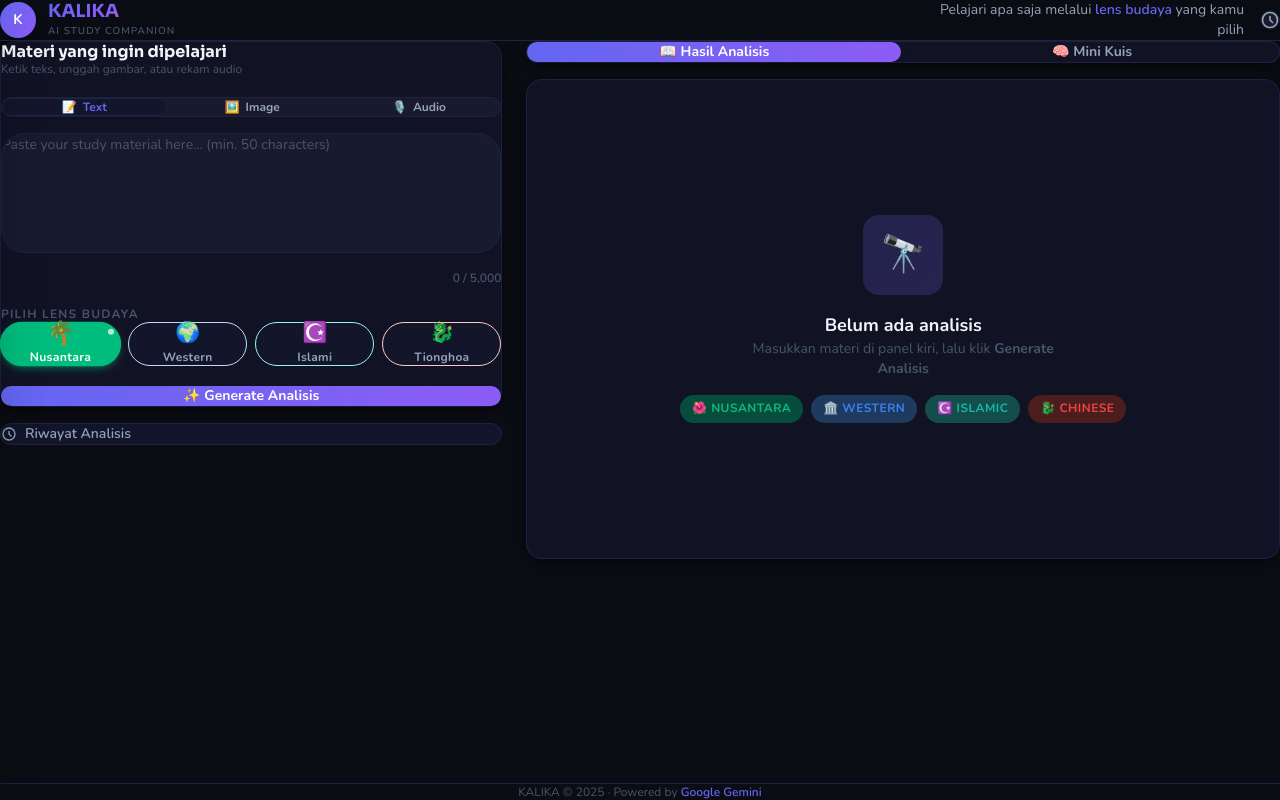
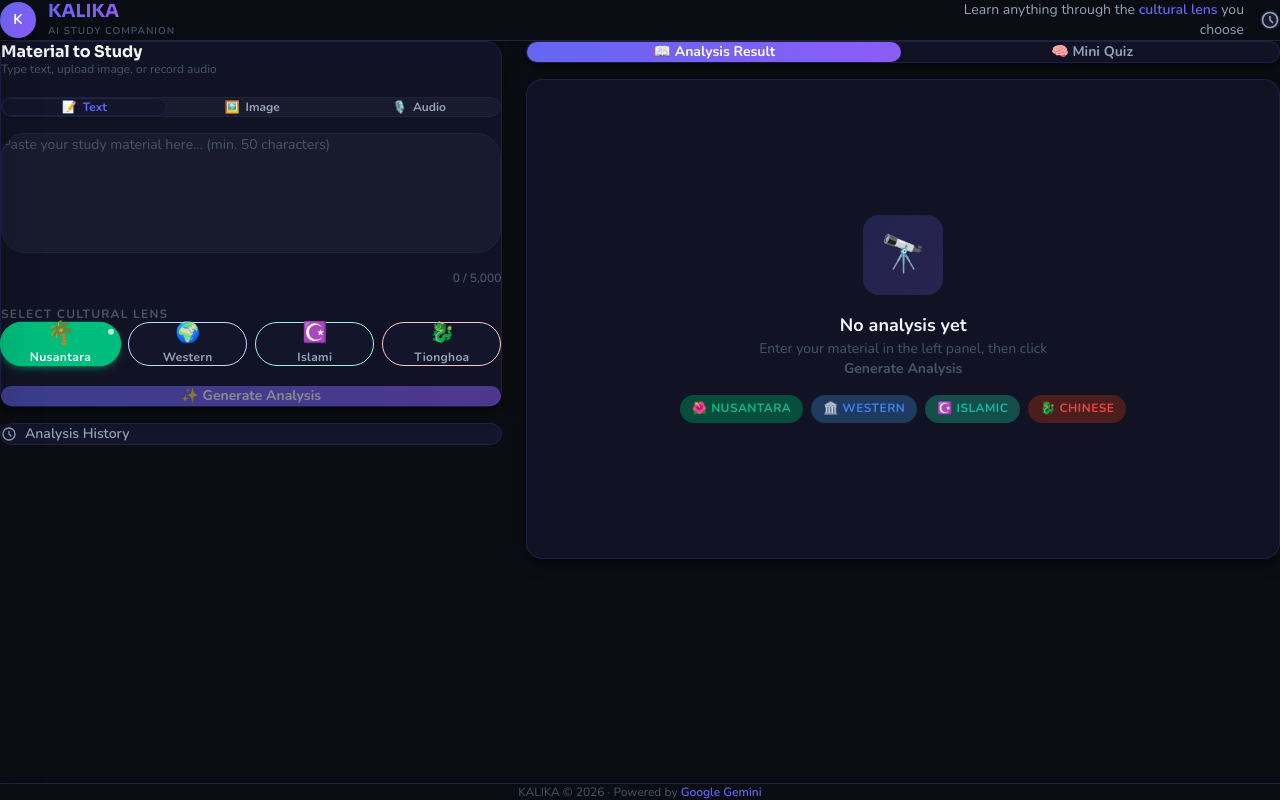
Before and after one commit to galiihajiip/kalika, a Next.js app: page / in a window 1280 px wide. Built offline with nearby package versions, Linux system fonts and the light colour scheme.

Commit message:
chore: auto-save [2026-03-24 14:44:12]

```diff
--- a/src/app/page.tsx
+++ b/src/app/page.tsx
@@ -13,10 +13,48 @@ type Tab = 'result' | 'quiz'
 
 // ─── Page ────────────────────────────────────────────────────────
 export default function HomePage() {
-  const { isLoading, resultData, quizData, activeTab, setActiveTab, history } =
+  const { isLoading, resultData, quizData, activeTab, setActiveTab, history, inputText, selectedLens, addToast, setResult, setLoading, addHistory } =
     useKalikaStore()
 
   const [historyOpen, setHistoryOpen] = useState(false)
+
+  // Generate Analysis Handle (Moved from old structure to connect)
+  const handleGenerate = async () => {
+    if (!inputText || inputText.length < 50) return
+    setLoading(true)
+
+    try {
+      const res = await fetch('/api/generate-lens', {
+        method: 'POST',
+        headers: { 'Content-Type': 'application/json' },
+        body: JSON.stringify({ text: inputText, lens: selectedLens }),
+      })
+
+      if (!res.ok) {
+        const errJson = await res.json()
+        throw new Error(errJson.error ?? 'Failed to generate analysis')
+      }
+
+      const json = await res.json()
+      // Store in Result
+      setResult(json.data)
+
+      // Add to history
+      addHistory({
+        id: `hist-${Date.now()}`,
+        inputText: inputText,
+        lens: selectedLens,
+        result: json.data,
+        timestamp: Date.now()
+      })
+
+      setActiveTab('result')
+    } catch(err: any) {
+      addToast({ message: err.message || 'Server error', type: 'error' })
+    } finally {
+      setLoading(false)
+    }
+  }
 
   return (
     <div className="min-h-screen flex flex-col bg-[var(--surface-bg)] transition-colors duration-300">
@@ -42,17 +80,17 @@ export default function HomePage() {
           <div className="flex items-center gap-4">
             {/* Tagline — hidden on mobile */}
             <p className="hidden md:block text-sm text-[var(--text-secondary)] max-w-xs text-right">
-              Pelajari apa saja melalui{' '}
-              <span className="text-[var(--kalika-primary)] font-semibold">lens budaya</span>{' '}
-              yang kamu pilih
+              Learn anything through the{' '}
+              <span className="text-[var(--kalika-primary)] font-semibold">cultural lens</span>{' '}
+              you choose
             </p>
 
-            {/* Riwayat Button Header */}
+            {/* History Button Header */}
             <button
               id="btn-header-history"
               onClick={() => setHistoryOpen(true)}
               className="relative p-2 rounded-xl bg-[var(--surface-muted)] hover:bg-[var(--surface-border)] hover:text-[var(--kalika-primary)] transition-all flex items-center justify-center text-[var(--text-secondary)] shadow-sm"
-              aria-label="Buka Riwayat"
+              aria-label="Open History"
             >
               <svg className="w-5 h-5" fill="none" viewBox="0 0 24 24" stroke="currentColor">
                 <path strokeLinecap="round" strokeLinejoin="round" strokeWidth={2} d="M12 8v4l3 3m6-3a9 9 0 11-18 0 9 9 0 0118 0z" />
@@ -80,10 +118,10 @@ export default function HomePage() {
             <div className="glass-card p-6 flex flex-col gap-5 animate-fade-in-up">
               <div>
                 <h2 className="font-[var(--font-sora)] text-base font-bold text-[var(--text-primary)] mb-1">
-                  Materi yang ingin dipelajari
+                  Material to Study
                 </h2>
                 <p className="text-xs text-[var(--text-muted)]">
-                  Ketik teks, unggah gambar, atau rekam audio
+                  Type text, upload image, or record audio
                 </p>
               </div>
 
@@ -93,7 +131,7 @@ export default function HomePage() {
               {/* Lens Selector */}
               <div>
                 <p className="text-xs font-bold text-[var(--text-muted)] uppercase tracking-widest mb-2">
-                  Pilih Lens Budaya
+                  Select Cultural Lens
                 </p>
                 <LensSelector />
               </div>
@@ -101,7 +139,8 @@ export default function HomePage() {
               {/* Generate Button */}
               <button
                 id="btn-generate"
-                disabled={isLoading}
+                onClick={handleGenerate}
+                disabled={isLoading || inputText.length < 50}
                 className="w-full py-3.5 rounded-xl font-[var(--font-sora)] font-bold text-sm text-white
                   bg-gradient-to-r from-[var(--kalika-primary)] to-[var(--kalika-secondary)]
                   hover:opacity-90 active:scale-[.98]
@@ -111,15 +150,15 @@ export default function HomePage() {
                 {isLoading ? (
                   <span className="flex items-center justify-center gap-2">
                     <span className="w-4 h-4 border-2 border-white/40 border-t-white rounded-full animate-spin" />
-                    Menganalisis...
+                    Analyzing...
                   </span>
                 ) : (
-                  '✨ Generate Analisis'
+                  '✨ Generate Analysis'
                 )}
               </button>
             </div>
 
-            {/* History trigger */}
+            {/* History trigger (alternative) */}
             <button
               id="btn-open-history"
               onClick={() => setHistoryOpen(true)}
@@ -132,7 +171,7 @@ export default function HomePage() {
                 <path strokeLinecap="round" strokeLinejoin="round" strokeWidth={2}
                   d="M12 8v4l3 3m6-3a9 9 0 11-18 0 9 9 0 0118 0z" />
               </svg>
-              Riwayat Analisis
+              Analysis History
             </button>
           </aside>
 
@@ -154,7 +193,7 @@ export default function HomePage() {
                       : 'text-[var(--text-secondary)] hover:text-[var(--text-primary)]'
                     }`}
                 >
-                  {tab === 'result' ? '📖 Hasil Analisis' : '🧠 Mini Kuis'}
+                  {tab === 'result' ? '📖 Analysis Result' : '🧠 Mini Quiz'}
                 </button>
               ))}
             </div>
@@ -168,10 +207,10 @@ export default function HomePage() {
                   </div>
                   <div>
                     <p className="font-[var(--font-sora)] font-bold text-[var(--text-primary)] text-lg">
-                      Belum ada analisis
+                      No analysis yet
                     </p>
                     <p className="text-sm text-[var(--text-muted)] mt-1 max-w-xs mx-auto">
-                      Masukkan materi di panel kiri, lalu klik <strong>Generate Analisis</strong>
+                      Enter your material in the left panel, then click <strong>Generate Analysis</strong>
                     </p>
                   </div>
 
@@ -195,7 +234,7 @@ export default function HomePage() {
                 <div className="h-full flex flex-col items-center justify-center gap-4">
                   <div className="w-12 h-12 border-4 border-[var(--kalika-primary)]/30 border-t-[var(--kalika-primary)] rounded-full animate-spin" />
                   <p className="text-sm font-semibold text-[var(--text-secondary)]">
-                    Gemini sedang menganalisis...
+                    Gemini is analyzing...
                   </p>
                 </div>
               )}
@@ -210,7 +249,7 @@ export default function HomePage() {
       {/* ── Footer ────────────────────────────────────────────── */}
       <footer className="border-t border-[var(--surface-border)] py-4 px-6 text-center">
         <p className="text-xs text-[var(--text-muted)]">
-          KALIKA © 2025 · Powered by{' '}
+          KALIKA © 2026 · Powered by{' '}
           <span className="text-[var(--kalika-primary)] font-semibold">Google Gemini</span>
         </p>
       </footer>
```
